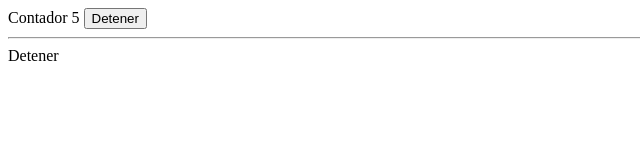
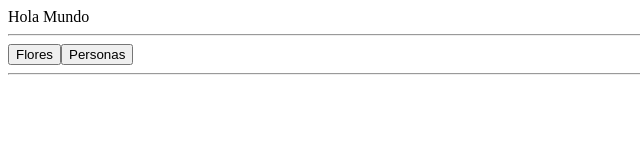
Before and after one commit to jesusmemije/Curso-Vue-3, a plain HTML site: page index.html in a window 1280 px wide. Shown: the whole page, without its empty margins (0-640 px from the left). Drawn offline with nearby package versions, Linux system fonts and the light colour scheme.

Commit message:
Cambiar atributos con Vue

```diff
--- a/index.html
+++ b/index.html
@@ -8,47 +8,31 @@
 </head>
 <body>
     <div id="app">
-        Contador {{ contador }}
-        <button type="button" v-on:click="stopInterval">{{ btnMessage }}</button>
+        <label v-bind:title="titulo" v-bind:data-hola="saludo">Hola Mundo</label>
         <hr>
-        {{ btnMessage }}
+        <button v-on:click="mostrarImagen('flores.jpg')">Flores</button>
+        <button v-on:click="mostrarImagen('personas.jpg')">Personas</button>
+        <hr>
+        <img v-bind:src="imagen">
     </div>
     <script src="https://unpkg.com/vue@next"></script>
     <script>
         // data, methods, props, mounted, created, computed, watch, destroyed
-        const holamundo = {
+        const app = {
             data() {
                 return {
-                    contador: 0,
-                    interval: null,
-                    isRunning: false,
-                    btnMessage: 'Detener',
+                    titulo: 'Este es un título dinámico',
+                    imagen: ''
                 }
             },
-            mounted() {
-                this.interval = setInterval(() => {
-                    this.contador ++;
-                }, 1000);
-                this.isRunning = true;
-            },
             methods: {
-                stopInterval() {
-                    if (this.isRunning) {
-                        clearInterval(this.interval)
-                        this.isRunning = false;
-                        this.btnMessage = 'Reanudar';
-                    } else {
-                        this.interval = setInterval(() => {
-                            this.contador ++;
-                        }, 1000);
-                        this.isRunning = true;
-                        this.btnMessage = 'Detener';
-                    }
+                mostrarImagen(imagen) {
+                    this.imagen = imagen
                 }
             }
         }
 
-        var mountedApp = Vue.createApp(holamundo).mount('#app')
+        var mountedApp = Vue.createApp(app).mount('#app')
     </script>
 </body>
 </html>
```
Also changed, not shown: flores.jpg (added), personas.jpg (added).
